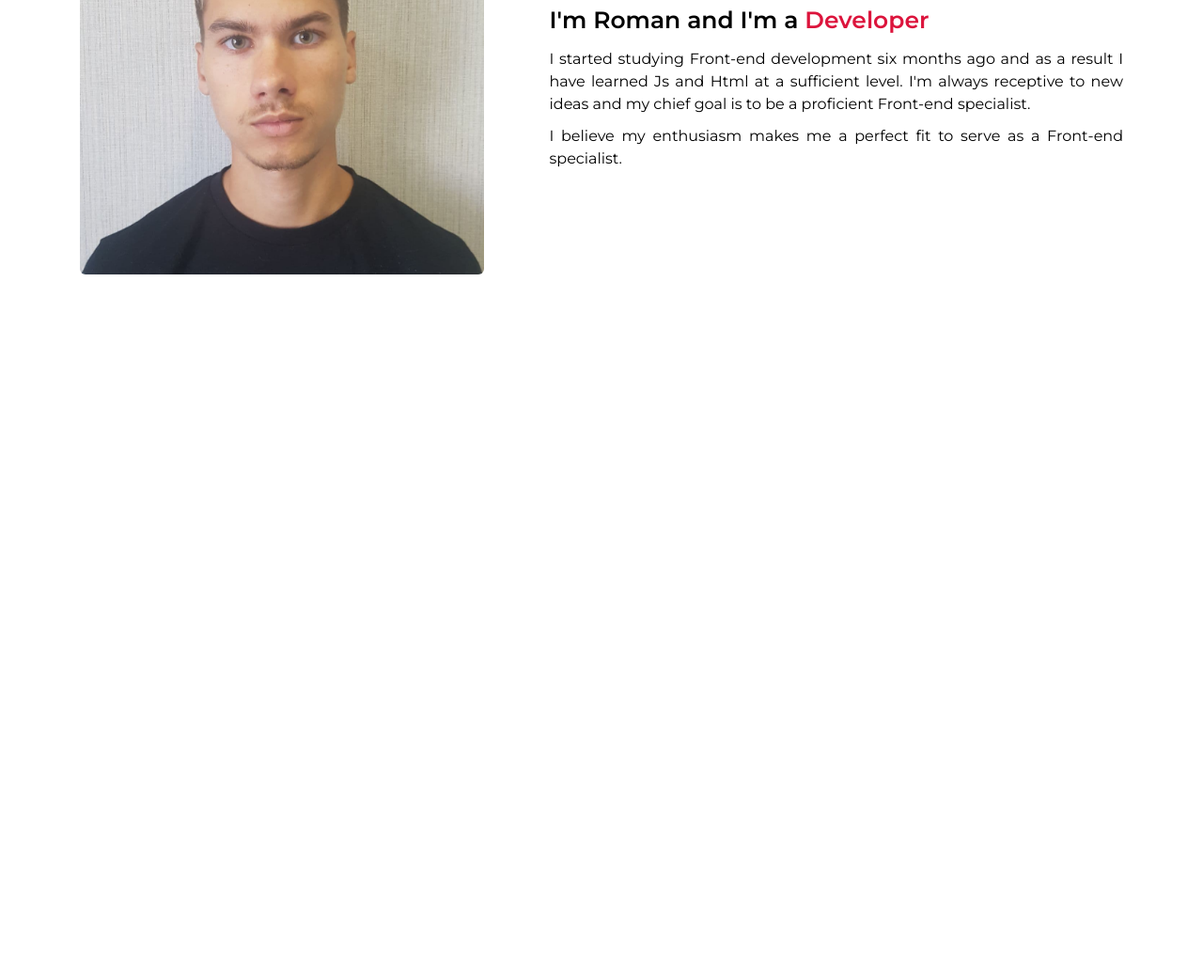
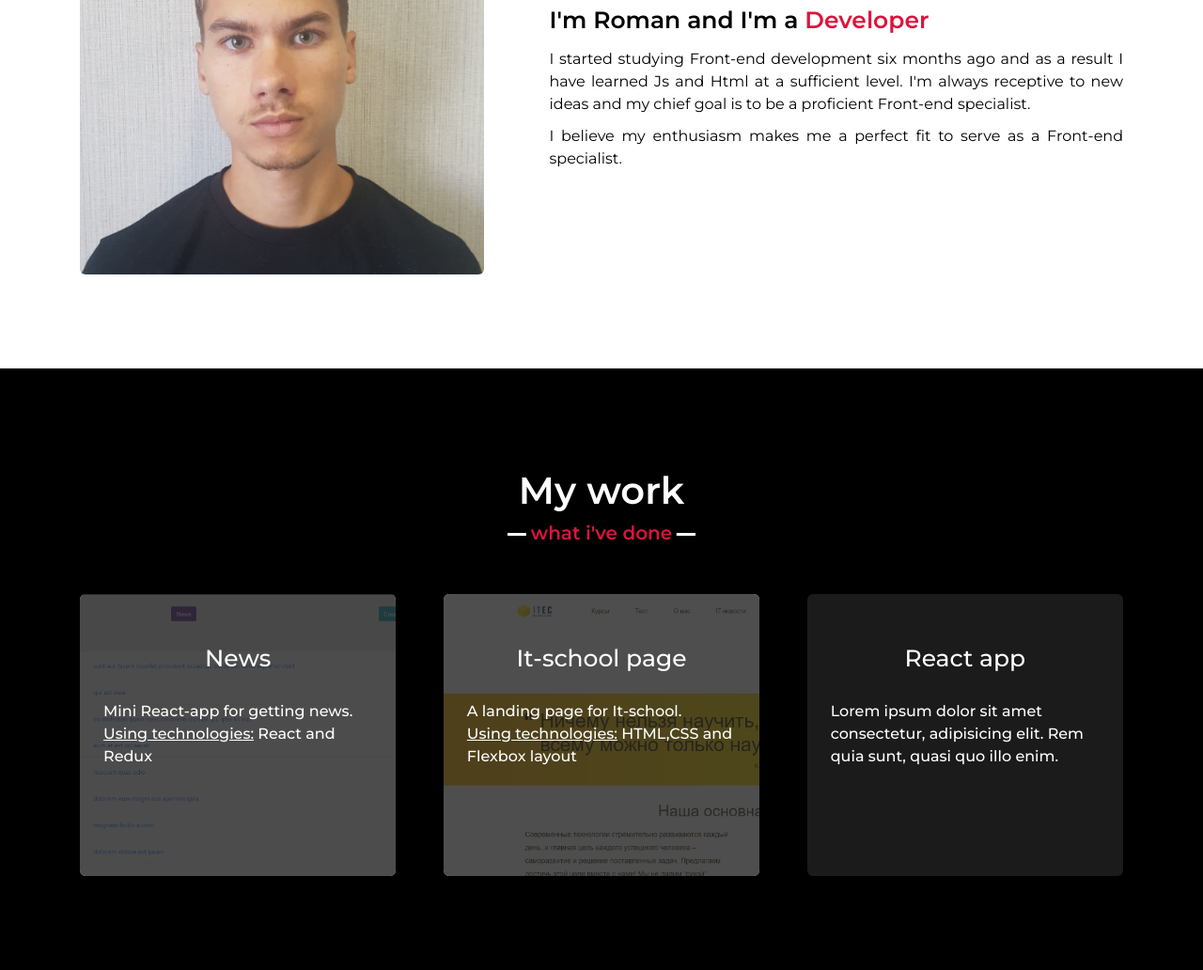
Before and after one commit to SeroffiM/SeroffiM-rsschool-cv, a plain HTML site: page index.html in a window 1280 px wide. Shown: the part 1148-2180 px from the top of the page at 94% size. Before the commit the page ends 1540 px from the top, so only its background shows below. Drawn offline with Linux system fonts and the light colour scheme.

Commit message:
feat: add my-work section

```diff
--- a/index.html
+++ b/index.html
@@ -82,6 +82,33 @@
         </div>
       </div>
     </section>
+    <section class="section dark-section my-work" id="my-work">
+      <div class="wrapper">
+        <h2 class="section-title dark-section-title my-work-title">
+           My work
+        </h2>
+        <div class="my-work__content-wrapper">
+          <a class="my-work__card my-work__news-card" href="https://kind-jennings-e8177a.netlify.app/" target="blank">
+            <p class="my-work__card-text my-work__card-title">News</p>
+            <p class="my-work__card-text my-word__card-information">
+              Mini React-app for getting news.<br> <span>Using technologies:</span> React and Redux
+            </p>
+          </a>
+          <a class="my-work__card my-work__itSchool-card" href="https://seroffim.github.io/It-school/" target="blank">
+            <p class="my-work__card-text my-work__card-title">It-school page</p>
+            <p class="my-work__card-text my-word__card-information">
+              A landing page for It-school.<br> <span>Using technologies:</span> HTML,CSS and Flexbox layout
+            </p>
+          </a>
+          <a class="my-work__card">
+            <p class="my-work__card-text my-work__card-title">React app</p>
+            <p class="my-work__card-text my-word__card-information">
+              Lorem ipsum dolor sit amet consectetur, adipisicing elit. Rem quia sunt, quasi quo illo enim.
+            </p>
+          </a>
+        </div>
+      </div>
+    </section>
   </main>
   <script src="index.js"></script>
 </body>
--- a/style.css
+++ b/style.css
@@ -260,6 +260,69 @@ html{
   margin-bottom: 0;
 }
 
+.my-work__content-wrapper{
+  display: flex;
+  justify-content: space-between;
+}
+.my-work__card {
+  display: block;
+  position: relative;
+  text-decoration: none;
+  min-height: 300px;
+  width: calc(33% - 30px);
+
+  border-radius: 6px;
+  padding: 50px 25px;
+  transition: all .3s ease;
+  z-index: 0;
+}
+.my-work__news-card {
+  background: url(/img/my-work2.png);
+  background-size: cover;
+
+}
+.my-work__itSchool-card {
+  background: url(/img/my-work1.png);
+  background-size: cover;
+}
+.my-work__card::before {
+  content: '';
+  position: absolute;
+  left: 0;
+  top: 0;
+  width: 100%;
+  height: 100%;
+  border-radius: 6px;
+  background-color: #222;
+  opacity: 0.8;
+  z-index: -1;
+}
+.my-work__card:hover:before {
+  opacity: 0;
+}
+.my-work__card:hover {
+  background: var(--red-color);
+  transform: scale(1.1);
+}
+
+.my-work__card-text{
+  font-family: Montserrat;
+  color: #fff;
+  font-weight: 500;
+}
+.my-work__card-text span {
+  text-decoration: underline;
+}
+.my-work__card-title {
+  text-align: center;
+  font-size: 25px;
+  margin-bottom: 25px;
+  font-weight: 500;
+}
+.my-skills__title::after {
+  content: 'what i know';
+}
+
 @media (max-width: 950px) {
   .wrapper {
     max-width: 930px;
```
Also changed, not shown: img/my-work1.png (added), img/my-work2.png (added).
